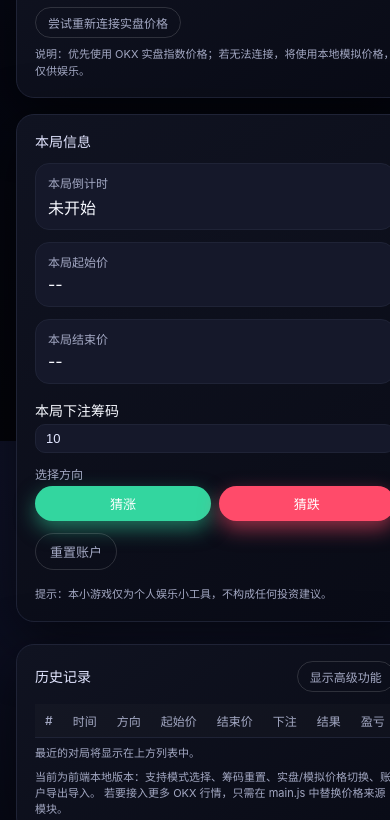
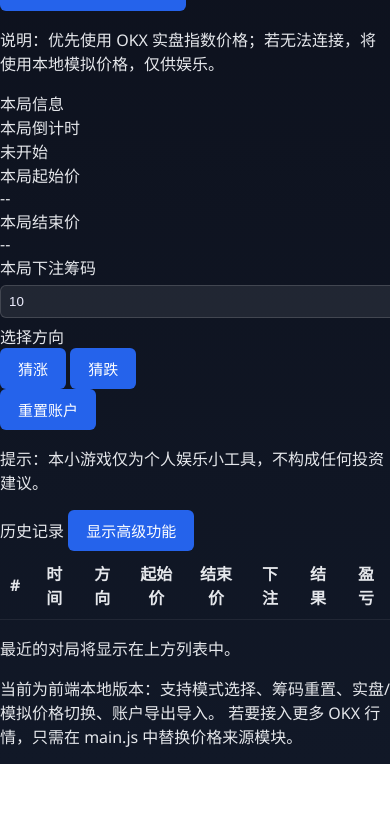
Before and after one commit to jihong0726/rocket-predict-game, a plain HTML site: page index.html in a window 390 px wide. Shown: the part 403-1223 px from the top of the page. After the commit the page ends 1167 px from the top, so only its background shows below. Drawn offline with Linux system fonts and the light colour scheme; no server answers.

Commit message:
Update style.css

```diff
--- a/style.css
+++ b/style.css
@@ -1,506 +1,108 @@
-*,
-*::before,
-*::after {
-  box-sizing: border-box;
+/* ===== 全局背景 ===== */
+body {
+  font-family: 'Segoe UI', sans-serif;
+  background: linear-gradient(180deg, #0c0f1a, #111827);
+  color: #e5e7eb;
   margin: 0;
   padding: 0;
 }
 
-:root {
-  --bg: #060818;
-  --bg-card: #101321;
-  --bg-card-soft: #15182a;
-  --border-subtle: #1f2336;
-  --text-main: #f7f9ff;
-  --text-muted: #a3a8c3;
-  --accent-green: #33d69f;
-  --accent-red: #ff4b6a;
-  --accent-blue: #3a7bff;
-  --chip-color: #ffd166;
-  --radius-xl: 18px;
-  --radius-lg: 14px;
-  --radius-sm: 999px;
-  --shadow-soft: 0 18px 60px rgba(0, 0, 0, 0.6);
-  --transition-fast: 0.18s ease-out;
-  --font-main: -apple-system, BlinkMacSystemFont, "SF Pro Text", system-ui,
-    sans-serif;
+/* ===== 游戏标题 ===== */
+h1 {
+  text-align: center;
+  margin: 30px 0;
+  font-size: 28px;
+  font-weight: 600;
 }
 
-html,
-body {
-  height: 100%;
+/* ===== 区块卡片容器 ===== */
+.section {
+  background: rgba(255, 255, 255, 0.04);
+  border: 1px solid rgba(255, 255, 255, 0.06);
+  box-shadow: 0 4px 15px rgba(0,0,0,0.4);
+  border-radius: 14px;
+  padding: 22px;
+  margin: 25px auto;
+  max-width: 900px;
 }
 
-body {
-  background: radial-gradient(circle at top, #151935 0, #050712 55%, #03040a 100%);
-  color: var(--text-main);
-  font-family: var(--font-main);
+/* ===== 标题 ===== */
+.section-title {
+  font-size: 20px;
+  margin-bottom: 15px;
+  font-weight: 600;
+  border-bottom: 1px solid rgba(255,255,255,0.07);
+  padding-bottom: 8px;
 }
 
-.app {
-  max-width: 1200px;
-  margin: 32px auto;
-  padding: 0 16px 40px;
+/* ===== 按钮组（统一设计） ===== */
+.btn {
+  background: #2563eb;
+  color: #fff;
+  border: none;
+  padding: 10px 18px;
+  border-radius: 6px;
+  font-size: 15px;
+  cursor: pointer;
+  transition: background 0.25s ease;
+}
+.btn:hover { background: #1e40af; }
+
+.btn-secondary {
+  background: #6b7280;
+}
+.btn-secondary:hover {
+  background: #4b5563;
 }
 
-.header {
-  text-align: center;
-  margin-bottom: 24px;
+/* ===== 输入栏 ===== */
+input[type="text"], input[type="number"], select {
+  background: rgba(255,255,255,0.08);
+  border: 1px solid rgba(255,255,255,0.15);
+  color: #eef;
+  padding: 8px;
+  border-radius: 6px;
+  margin: 6px 0;
+  width: 100%;
 }
 
-.header h1 {
+/* ===== 价格显示牌 ===== */
+.price-box {
   font-size: 28px;
-  letter-spacing: 0.06em;
-  margin-bottom: 8px;
+  font-weight: bold;
+  padding: 15px;
+  text-align: center;
+  background: rgba(0,0,0,0.25);
+  border-radius: 10px;
+  margin-top: 10px;
 }
 
-.subtitle {
-  font-size: 13px;
-  color: var(--text-muted);
+/* ===== 历史记录表格 ===== */
+table {
+  width: 100%;
+  border-collapse: collapse;
+}
+table th, table td {
+  padding: 10px;
+  border-bottom: 1px solid rgba(255,255,255,0.07);
+}
+table tr:hover {
+  background: rgba(255,255,255,0.04);
 }
 
-.main-layout {
-  display: grid;
-  grid-template-columns: minmax(0, 2fr) minmax(0, 1.4fr);
-  grid-template-rows: auto auto 1fr;
-  grid-gap: 16px;
-}
+/* ===== 成功/失败样式 ===== */
+.win { color: #22c55e; font-weight: 600; }
+.lose { color: #ef4444; font-weight: 600; }
 
-.card {
-  background: linear-gradient(145deg, #101321, #090b16);
-  border-radius: var(--radius-xl);
-  border: 1px solid var(--border-subtle);
-  box-shadow: var(--shadow-soft);
-  padding: 16px 18px 18px;
-}
-
-.card-header {
-  display: flex;
-  justify-content: space-between;
-  align-items: center;
-  margin-bottom: 12px;
-  font-size: 14px;
-  color: var(--text-muted);
-}
-
-.card-header span:first-child {
-  font-size: 14px;
-  color: #e2e5ff;
-}
-
-.card-body {
-  font-size: 14px;
-}
-
-/* 布局位置 */
-.card-mode {
-  grid-column: 1 / 2;
-  grid-row: 1 / 2;
-}
-
-.card-symbol {
-  grid-column: 2 / 3;
-  grid-row: 1 / 2;
-}
-
-.card-price {
-  grid-column: 1 / 3;
-  grid-row: 2 / 3;
-}
-
-.card-round {
-  grid-column: 1 / 3;
-  grid-row: 3 / 4;
-}
-
-.card-history {
-  grid-column: 1 / 3;
-  grid-row: 4 / 5;
-  margin-top: 6px;
-}
-
-/* 按钮样式 */
-.btn {
-  border-radius: var(--radius-sm);
-  padding: 8px 14px;
-  font-size: 13px;
-  border: none;
-  cursor: pointer;
-  background: var(--accent-blue);
-  color: #fff;
-  transition: background var(--transition-fast), transform var(--transition-fast),
-    box-shadow var(--transition-fast);
-  box-shadow: 0 8px 20px rgba(58, 123, 255, 0.45);
-}
-
-.btn:hover {
-  transform: translateY(-1px);
-  box-shadow: 0 10px 24px rgba(58, 123, 255, 0.6);
-}
-
-.btn:active {
-  transform: translateY(0);
-  box-shadow: 0 4px 14px rgba(0, 0, 0, 0.7);
-}
-
-.btn-outline {
-  background: transparent;
-  color: var(--text-muted);
-  border: 1px solid rgba(255, 255, 255, 0.14);
-  box-shadow: none;
-}
-
-.btn-outline:hover {
-  background: rgba(255, 255, 255, 0.04);
-  color: #f5f5ff;
-}
-
-.btn-up {
-  background: var(--accent-green);
-  box-shadow: 0 8px 20px rgba(51, 214, 159, 0.5);
-}
-
-.btn-up:hover {
-  box-shadow: 0 10px 26px rgba(51, 214, 159, 0.7);
-}
-
-.btn-down {
-  background: var(--accent-red);
-  box-shadow: 0 8px 20px rgba(255, 75, 106, 0.55);
-}
-
-.btn-down:hover {
-  box-shadow: 0 10px 26px rgba(255, 75, 106, 0.75);
-}
-
-.btn.small {
-  padding: 6px 12px;
-  font-size: 12px;
-}
-
-/* 模式卡片 */
-.card-mode select {
-  width: 100%;
-  background: #15182a;
-  border-radius: 12px;
-  border: 1px solid var(--border-subtle);
-  padding: 8px 12px;
-  color: #e2e6ff;
-  font-size: 13px;
-  outline: none;
-}
-
-.card-mode select:focus {
-  border-color: var(--accent-blue);
-}
-
-.chips-box {
-  margin-top: 18px;
-  padding: 10px 12px;
-  border-radius: 14px;
-  background: radial-gradient(circle at top left, #332b11 0, #181105 35%, #070610 100%);
-  display: flex;
-  justify-content: space-between;
-  align-items: center;
-}
-
-.chips-label {
-  font-size: 13px;
-  color: var(--text-muted);
-}
-
-.chips-value {
-  font-size: 22px;
-  font-weight: 600;
-  color: var(--chip-color);
-}
-
-/* 交易对卡片 */
-.pair-body {
-  display: flex;
-  align-items: center;
-  justify-content: flex-start;
-}
-
-.pair-tag {
-  padding: 8px 16px;
-  border-radius: 999px;
-  background: radial-gradient(circle at top left, #264dff 0, #182040 55%, #070812 100%);
-  border: 1px solid rgba(94, 132, 255, 0.8);
-  font-size: 13px;
-}
-
-/* 价格卡片 */
-.card-price {
-  margin-top: 2px;
-}
-
-.price-main {
-  font-size: 30px;
-  font-weight: 600;
-  letter-spacing: 0.02em;
-  margin-bottom: 6px;
-}
-
-.price-meta {
-  font-size: 12px;
-  color: var(--text-muted);
-  margin-bottom: 10px;
-}
-
-.price-status {
-  font-size: 12px;
-  color: var(--text-muted);
-}
-
-.price-status.live {
-  color: var(--accent-green);
-}
-
-.price-status.simulated {
-  color: var(--accent-red);
-}
-
-.price-actions {
-  margin-bottom: 8px;
-}
-
-.hint {
-  font-size: 11px;
-  color: var(--text-muted);
-  line-height: 1.5;
-}
-
-/* 本局卡片 */
-.round-body {
-  display: flex;
-  flex-direction: column;
-  gap: 10px;
-}
-
-.round-row {
-  display: flex;
-  gap: 12px;
-  margin-bottom: 6px;
-}
-
-.round-row-bottom {
-  align-items: flex-end;
-}
-
-.round-info {
-  flex: 1;
-  padding: 10px 12px;
-  border-radius: 14px;
-  background: var(--bg-card-soft);
-  border: 1px solid var(--border-subtle);
-}
-
-.round-label {
-  font-size: 12px;
-  color: var(--text-muted);
-  margin-bottom: 4px;
-}
-
-.round-value {
-  font-size: 16px;
-  min-height: 22px;
-}
-
-.bet-box {
-  flex: 1;
-  display: flex;
-  flex-direction: column;
-}
-
-.bet-box input {
-  margin-top: 4px;
-  background: #15182a;
-  border-radius: 10px;
-  border: 1px solid var(--border-subtle);
-  padding: 6px 10px;
-  color: #e2e6ff;
-  font-size: 13px;
-  outline: none;
-}
-
-.bet-box input:focus {
-  border-color: var(--accent-blue);
-}
-
-.direction-box {
-  flex: 1.4;
-}
-
-.direction-buttons {
-  display: flex;
-  gap: 8px;
-  margin-top: 4px;
-}
-
-.reset-box {
-  flex: 0 0 auto;
-  display: flex;
-  justify-content: flex-end;
-}
-
-/* 历史 */
-.history-header {
-  align-items: center;
-}
-
-.history-table-wrapper {
-  width: 100%;
-  overflow-x: auto;
-  margin-bottom: 6px;
-}
-
-.history-table {
-  width: 100%;
-  border-collapse: collapse;
-  font-size: 12px;
-}
-
-.history-table thead {
-  background: rgba(255, 255, 255, 0.02);
-}
-
-.history-table th,
-.history-table td {
-  padding: 8px 10px;
-  text-align: center;
-  white-space: nowrap;
-}
-
-.history-table th {
-  font-weight: 500;
-  color: var(--text-muted);
-  border-bottom: 1px solid var(--border-subtle);
-}
-
-.history-table tbody tr:nth-child(even) {
-  background: rgba(255, 255, 255, 0.01);
-}
-
-.history-table tbody tr:hover {
-  background: rgba(255, 255, 255, 0.03);
-}
-
-.history-tip {
-  font-size: 11px;
-  color: var(--text-muted);
-  margin-bottom: 6px;
-}
-
-/* 高级功能 */
-.advanced-panel {
-  display: flex;
-  gap: 16px;
-  margin-top: 10px;
-  padding: 12px;
-  border-radius: 14px;
-  background: radial-gradient(circle at top left, #1a1d34 0, #0c0f20 60%, #050612 100%);
-  border: 1px dashed rgba(255, 255, 255, 0.16);
-}
-
-.advanced-panel.hidden {
+/* ===== 隐藏区域动画 ===== */
+.hidden {
   display: none;
 }
 
-.advanced-column {
-  flex: 1;
+.fade-in {
+  animation: fadeIn 0.4s ease-in-out;
 }
-
-.advanced-column h3 {
-  font-size: 13px;
-  margin-bottom: 4px;
+@keyframes fadeIn {
+  from { opacity: 0; transform: translateY(10px); }
+  to { opacity: 1; transform: translateY(0); }
 }
-
-.advanced-column p {
-  font-size: 11px;
-  color: var(--text-muted);
-  margin-bottom: 6px;
-}
-
-.advanced-column input[type="text"] {
-  width: 100%;
-  margin-top: 4px;
-  margin-bottom: 6px;
-  padding: 6px 10px;
-  border-radius: 10px;
-  border: 1px solid var(--border-subtle);
-  background: #15182a;
-  color: #e2e6ff;
-  font-size: 12px;
-}
-
-.inline-row {
-  display: flex;
-  gap: 8px;
-  margin-bottom: 4px;
-}
-
-.footer-note {
-  margin-top: 8px;
-  font-size: 11px;
-  color: var(--text-muted);
-}
-
-/* 盈亏颜色 */
-.text-win {
-  color: var(--accent-green);
-}
-
-.text-loss {
-  color: var(--accent-red);
-}
-
-.text-draw {
-  color: var(--text-muted);
-}
-
-/* 响应式 */
-@media (max-width: 900px) {
-  .app {
-    margin-top: 16px;
-  }
-
-  .main-layout {
-    grid-template-columns: 1fr;
-    grid-template-rows: none;
-  }
-
-  .card-mode,
-  .card-symbol,
-  .card-price,
-  .card-round,
-  .card-history {
-    grid-column: 1 / 2;
-  }
-}
-
-@media (max-width: 600px) {
-  .round-row {
-    flex-direction: column;
-  }
-
-  .round-row-bottom {
-    align-items: stretch;
-  }
-
-  .reset-box {
-    justify-content: flex-start;
-  }
-
-  .direction-buttons {
-    width: 100%;
-  }
-
-  .direction-buttons .btn {
-    flex: 1;
-  }
-
-  .advanced-panel {
-    flex-direction: column;
-  }
-}
```
